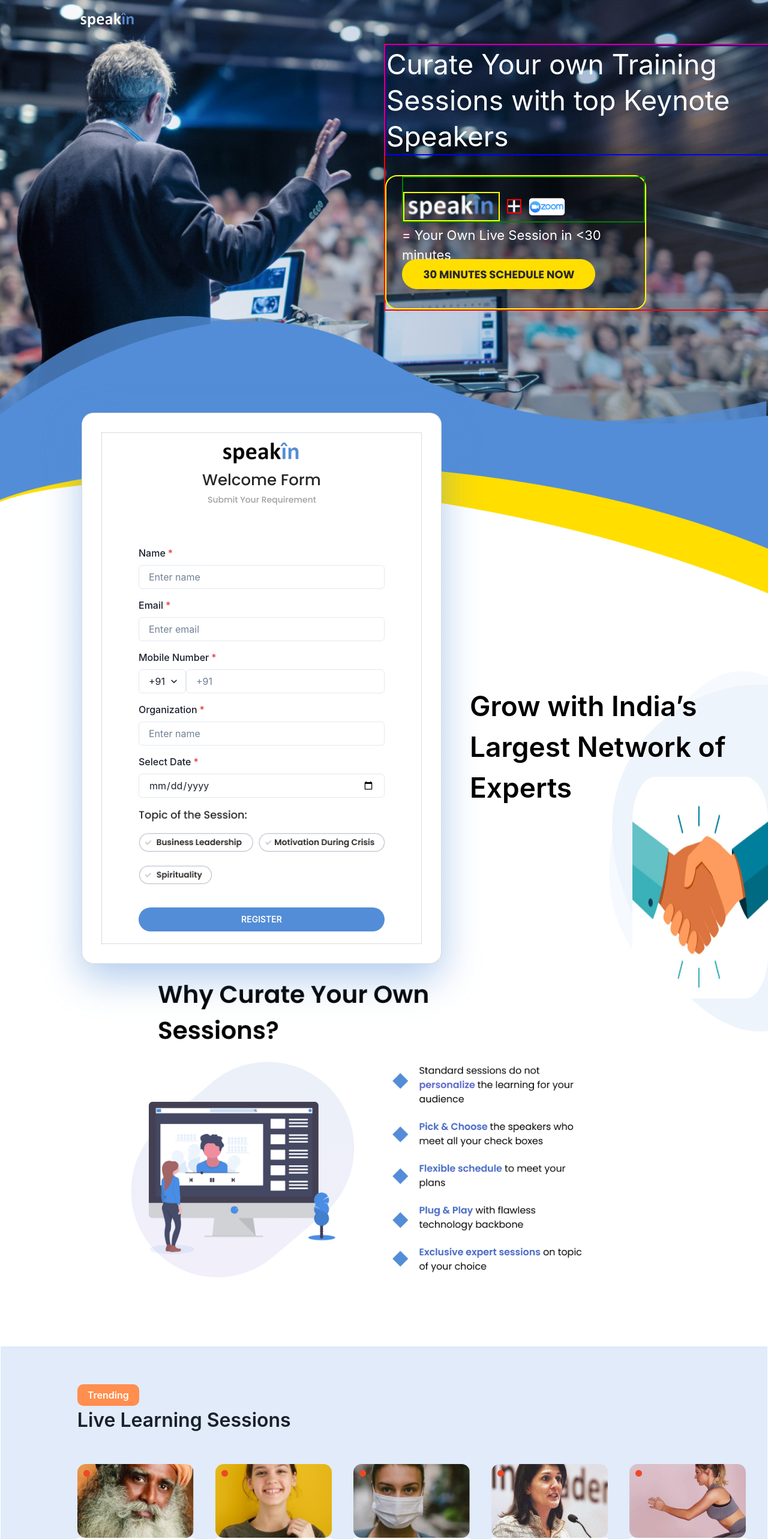
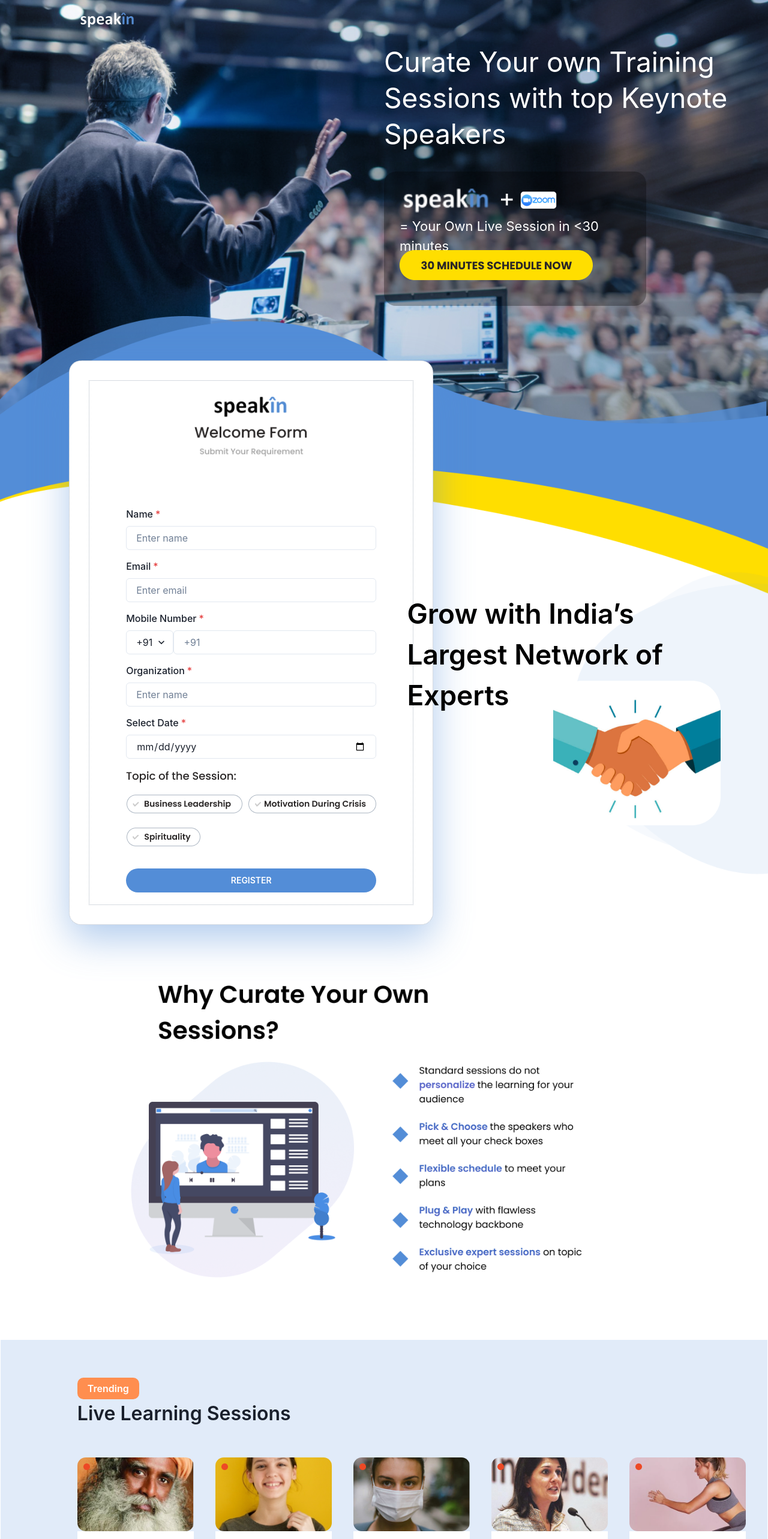
Before and after one commit to sharunnd/esmagico-assignment, a React (Create React App) app in the folder frontend/: page / in a window 1280 px wide. Shown: the top 2566 px of the page at 60% size. Built offline with nearby package versions, Linux system fonts and the light colour scheme.

Commit message:
image width adjusted

```diff
--- a/frontend/src/components/About.jsx
+++ b/frontend/src/components/About.jsx
@@ -9,12 +9,12 @@
   return (
     <>
       {!isSmallerThan458 ? (
-        <Box mt="66px" height="494px">
+        <Box mt="66px" height="494px" width="100%">
           <Box position={"relative"}>
-            <Box position="absolute" top={0}>
+            <Box position="absolute" top={0} width="100%">
               <Image src={aboutbg} width="100%" alt="img" />
             </Box>
-            <Box position="absolute" top="35px">
+            <Box position="absolute" top="35px" width="100%">
               <Image src={about} width="100%" alt="yellowbg" />
             </Box>
           </Box>
--- a/frontend/src/components/Clients.jsx
+++ b/frontend/src/components/Clients.jsx
@@ -4,8 +4,8 @@
 const Clients = () => {
 
   return (
-    <Box mt={{ base: "24px", sm: "30px", md: "85px", lg: "92px" }}>
-      <Box>
+    <Box mt={{ base: "24px", sm: "30px", md: "85px", lg: "92px" }} width="100%">
+      <Box width="100%">
         <Image src={clientsimg} width="100%" alt="miclientsddlesection" />
       </Box>
     </Box>
--- a/frontend/src/components/Footer.jsx
+++ b/frontend/src/components/Footer.jsx
@@ -19,6 +19,7 @@
         mt="130px"
         bg="rgba(0, 0, 0, 1)"
         color="rgba(255, 255, 255, 1)"
+
       >
         <Flex
           flexDirection={{ base: "column-reverse", lg: "row" }}
--- a/frontend/src/components/LiveLearningSessions.jsx
+++ b/frontend/src/components/LiveLearningSessions.jsx
@@ -12,7 +12,6 @@
 import rec from "../images/live-sessions/rec_img.png";
 
 const LiveLearningSessions = () => {
-
   const liveSessionImages = [
     [liveImg1, liveTxt1],
     [liveImg2, liveTxt2],
@@ -22,36 +21,68 @@
   ];
 
   return (
-    <Box height={{ base: "200px",sm:"200px", md: "450px", lg: "473px" }} mt={{ base: "40px",sm:"50px", md: "100px", lg: "114px" }} border={"1px solid white"} bgColor="#e1ebf9">
-      <Box ml="10%" textAlign={"left"} mt={{ base: "20px",sm:"20px", md: "50px", lg: "63px" }}>
+    <Box
+      height={{ base: "200px", sm: "200px", md: "450px", lg: "473px" }}
+      mt={{ base: "40px", sm: "50px", md: "8%", lg: "8%" }}
+      border={"1px solid white"}
+      bgColor="#e1ebf9"
+      width="100%"
+
+    >
+      <Box
+        ml="10%"
+        textAlign={"left"}
+        mt={{ base: "20px", sm: "20px", md: "50px", lg: "5%" }}
+
+      >
         <Box>
           <Button
             bgColor="rgba(255, 142, 79, 1)"
             color="white"
             rounded={10}
-            width={{ base: "80px",sm:"80px", md: "103px", lg: "103px" }}
-            height={{ base: "25px",sm:"25px", md: "30px", lg: "36px" }}
+            width={{ base: "80px", sm: "80px", md: "103px", lg: "103px" }}
+            height={{ base: "25px", sm: "25px", md: "30px", lg: "36px" }}
           >
             <Text>Trending</Text>
           </Button>
           <Box>
-            <Text fontWeight={600} fontSize={{ base: "16px",sm:"25px", md: "25px", lg: "32px" }}>
+            <Text
+              fontWeight={600}
+              fontSize={{ base: "16px", sm: "25px", md: "25px", lg: "32px" }}
+            >
               Live Learning Sessions
             </Text>
           </Box>
-          <Flex mt={{ base: "10px",sm:"10px", md: "40px", lg: "49px" }}>
+          <Flex mt={{ base: "10px", sm: "10px", md: "40px", lg: "49px" }}>
             {liveSessionImages &&
-              liveSessionImages.map((el,index) => (
-                <Box rounded="14px" mr={{ base: "5px",sm:"5px", md: "30px", lg: "36px" }} width="205px" height="130px" position={"relative"}>
-                    <Box position={"absolute"} top="10px" left="10px">
-                        <Image  src={rec} alt="rec"/>
-                    </Box>
-                  <Image key={index} src={el[0]} rounded="14px" width="100%" alt="img" />
+              liveSessionImages.map((el, index) => (
+                <Box
+                  rounded="14px"
+                  mr={{ base: "5px", sm: "5px", md: "30px", lg: "36px" }}
+                  width="205px"
+                  height="130px"
+                  position={"relative"}
+                >
+                  <Box position={"absolute"} top="10px" left="10px">
+                    <Image src={rec} alt="rec" />
+                  </Box>
+                  <Image
+                    key={index}
+                    src={el[0]}
+                    rounded="14px"
+                    width="100%"
+                    alt="img"
+                  />
                   <Box
-                    p={{ base: "5px",sm:"10px", md: "20px", lg: "20px" }}
+                    p={{ base: "5px", sm: "10px", md: "20px", lg: "20px" }}
                     bgColor={"white"}
                     borderBottomRadius="14px"
-                    height={{ base: "40px",sm:"50px", md: "70px", lg: "80px" }}
+                    height={{
+                      base: "40px",
+                      sm: "50px",
+                      md: "70px",
+                      lg: "80px",
+                    }}
                   >
                     <Image src={el[1]} />
                   </Box>
--- a/frontend/src/components/MiddleSection.jsx
+++ b/frontend/src/components/MiddleSection.jsx
@@ -7,7 +7,7 @@
   return (
     <>
       {!isSmallerThan458 ? (
-        <Box mt="70%">
+        <Box mt="70%" >
           <Box width="60%" height="40%" ml="17%">
             <Image src={middleSection} width="100%" alt="middlesection" />
           </Box>
--- a/frontend/src/components/RegistrationForm.jsx
+++ b/frontend/src/components/RegistrationForm.jsx
@@ -12,54 +12,75 @@
 import speakin_reg from "../images/speakin_register.png";
 import topic from "../images/image_above_reg_btn.png";
 
-
 const RegistrationForm = () => {
   return (
     <Box
       position="absolute"
-      top={{ base: "100px",sm:"100px", md: "688px", lg: "688px" }}
-      left={{ base: "5px",sm:"10px", md: "136px", lg: "136px" }}
+      top={{ base: "100px", sm: "100px", md: "80%", lg: "82%" }}
+      left={{ base: "5px", sm: "10px", md: "8%", lg: "9%" }}
       bg="rgba(255, 255, 255, 1)"
       borderRadius="20px"
       border="1px dotted rgba(174, 183, 195, 1)"
       boxShadow="0px 23px 64px 0px rgba(83, 141, 215, 0.46)"
     >
-        {/* Flex container with vertical alignment and dotted border */}
+      {/* Flex container with vertical alignment and dotted border */}
 
       <Flex
         flexDirection={"column"}
         alignItems={"center"}
         border="1px dotted rgba(174, 183, 195, 1)"
-        m={{ base: "5px",sm:"", md: "", lg: "32px" }}
-        height={{ base: "756px",sm:"", md: "", lg: "100%" }}
+        m={{ base: "5px", sm: "", md: "", lg: "32px" }}
+        height={{ base: "756px", sm: "", md: "", lg: "100%" }}
       >
-        <Box width={{ base: "200px",sm:"", md: "", lg: "198px" }} height={{ base: "50px",sm:"", md: "", lg: "112px" }} mt={{ base: "5px",sm:"5px", md: "10px", lg: "10px" }} mb={{ base: "55px",sm:"", md: "", lg: "5px" }}>
+        <Box
+          width={{ base: "200px", sm: "", md: "", lg: "35%" }}
+          height={{ base: "50px", sm: "", md: "", lg: "35%" }}
+          mt={{ base: "5px", sm: "5px", md: "4%", lg: "4%" }}
+          mb={{ base: "55px", sm: "", md: "", lg: "4%" }}
+
+        >
           <Image src={speakin_reg} width="100%" alt="spking_reg_img" />
         </Box>
 
-         {/* Form Inputs */}
+        {/* Form Inputs */}
 
-        <Box p={{ base: "5px",sm:"10px", md: "50px", lg: "61px" }} pb={{ base: "5px",sm:"", md: "", lg: "20px" }}>
-          <Box width={{ base: "100%",sm:"100%", lg: "410px" }}>
+        <Box
+          p={{ base: "5px", sm: "10px", md: "50px", lg: "61px" }}
+          pb={{ base: "5px", sm: "", md: "", lg: "20px" }}
+
+        >
+          <Box width={{ base: "100%", sm: "100%", lg: "100%" }} >
             <FormControl isRequired>
               <FormLabel>Name</FormLabel>
               <Input placeholder="Enter name" />
-              <FormLabel mt={{ base: "2px",sm:"", md: "", lg: "15px" }}>Email</FormLabel>
+              <FormLabel mt={{ base: "2px", sm: "", md: "", lg: "15px" }}>
+                Email
+              </FormLabel>
               <Input placeholder="Enter email" />
 
-              <FormLabel mt={{ base: "2px",sm:"", md: "", lg: "15px" }}>Mobile Number</FormLabel>
+              <FormLabel mt={{ base: "2px", sm: "", md: "", lg: "15px" }}>
+                Mobile Number
+              </FormLabel>
               <Flex>
                 <Select width="100px">
                   <option value="+91">+91</option>
                 </Select>
                 <Input type="tel" placeholder="+91" />
               </Flex>
-              <FormLabel mt={{ base: "2px",sm:"", md: "", lg: "15px" }}>Organization</FormLabel>
+              <FormLabel mt={{ base: "2px", sm: "", md: "", lg: "15px" }}>
+                Organization
+              </FormLabel>
               <Input placeholder="Enter name" />
-              <FormLabel mt={{ base: "2px",sm:"", md: "", lg: "15px" }}>Select Date</FormLabel>
+              <FormLabel mt={{ base: "2px", sm: "", md: "", lg: "15px" }}>
+                Select Date
+              </FormLabel>
               <Input type="date" placeContent={"dsd"} />
             </FormControl>
-            <Box width="" height={{ base: "50px",sm:"", md: "", lg: "131px" }} mt={{ base: "22px",sm:"", md: "", lg: "15px" }}>
+            <Box
+              width=""
+              height={{ base: "50px", sm: "", md: "", lg: "131px" }}
+              mt={{ base: "22px", sm: "", md: "", lg: "15px" }}
+            >
               <Image src={topic} width="100%" alt="spking_reg_img" />
             </Box>
 
--- a/frontend/src/components/ScheduleSection.jsx
+++ b/frontend/src/components/ScheduleSection.jsx
@@ -11,13 +11,13 @@
       top={{ base: "40px", sm: "7%", md: "8%", lg: "10%" }}
       left={{ base: "200px", sm: "200px", md: "50%", lg: "50%" }}
       width={{ base: "50%", sm: "177px", md: "", lg: "51%" }}
-      border="2px solid red"
+
     >
       <Box
         height={{ base: "69px", sm: "69px", md: "10%", lg: "12%" }}
         textAlign={"left"}
         lineHeight={{ base: "21px", sm: "25px", md: "40px", lg: "60px" }}
-        border="2px solid blue"
+
         width={{ base: "100%", lg: "100%" }}
       >
         <Text
@@ -47,10 +47,10 @@
         borderRadius={{ base: "6px", sm: "10px", md: "20px", lg: "20px" }}
         pl={{ base: "5px", sm: "10px", md: "20px", lg: "4%" }}
         zIndex={10}
-        border="2px solid yellow"
+
       >
-        <Flex alignItems={"center"} border="2px solid green">
-          <Box mt={{ base: "5px", sm: "10px", md: "30px", lg: "6%" }} border="2px solid yellow">
+        <Flex alignItems={"center"}>
+          <Box mt={{ base: "5px", sm: "10px", md: "30px", lg: "6%" }} >
             <Image
               src={speakin_img}
               alt="speakin"
@@ -58,7 +58,7 @@
               height={{ base: "14px", sm: "", md: "", lg: "45px" }}
             />
           </Box>
-          <Box mt={{ base: "5px", sm: "10px", md: "20px", lg: "6%" }} ml={3} border="2px solid red">
+          <Box mt={{ base: "5px", sm: "10px", md: "20px", lg: "6%" }} ml={3} >
             <Image
               src={union}
               alt="union"
--- a/frontend/src/components/TopSection.jsx
+++ b/frontend/src/components/TopSection.jsx
@@ -1,4 +1,14 @@
-import { Box, Button, Image, Modal, ModalBody, ModalContent, ModalOverlay, Text, useMediaQuery } from "@chakra-ui/react";
+import {
+  Box,
+  Button,
+  Image,
+  Modal,
+  ModalBody,
+  ModalContent,
+  ModalOverlay,
+  Text,
+  useMediaQuery,
+} from "@chakra-ui/react";
 import wallpaper from "../images/Wallpaper.jpg";
 import ScheduleSection from "./ScheduleSection";
 import rect1 from "../images/Rectangle_11.png";
@@ -25,7 +35,7 @@
       <ScheduleSection />
       <Box
         position="absolute"
-        top={{ base: "190px", sm: "300px",md: "66%", lg: "72%" }}
+        top={{ base: "190px", sm: "300px", md: "66%", lg: "72%" }}
         width="100%"
       >
         <Box width="100%">
@@ -34,7 +44,7 @@
       </Box>
       <Box
         position="absolute"
-        top={{ base: "190px", sm: "280px",md: "70%",  lg: "76%" }}
+        top={{ base: "190px", sm: "280px", md: "70%", lg: "76%" }}
         width="100%"
       >
         <Box width="100%">
@@ -53,32 +63,34 @@
       {!isSmallerThan768 && <RegistrationForm />}
       <Box
         position="absolute"
-        top={{ base: "355px", sm: "450px", md: "900px", lg: "1029px" }}
-        left={{ base: "201px", sm: "300px", md: "700px", lg: "950px" }}
+        top={{ base: "355px", sm: "450px", md: "900px", lg: "120%" }}
+        left={{ base: "201px", sm: "300px", md: "700px", lg: "68%" }}
       >
         <Image
           src={shakehand_bg}
-          width={{ base: "106px", sm: "200px", md: "600px", lg: "814px" }}
-          height={{ base: "101px", sm: "150px", md: "600px", lg: "804px" }}
+          width={{ base: "106px", sm: "200px", md: "600px", lg: "120%" }}
+          height={{ base: "101px", sm: "150px", md: "600px", lg: "68%" }}
         />
       </Box>
       <Box
         position="absolute"
-        top={{ base: "355px", sm: "450px", md: "100px", lg: "1295px" }}
-        left={{ base: "201px", sm: "250px", md: "900px", lg: "1054px" }}
+        top={{ base: "355px", sm: "450px", md: "100px", lg: "155%" }}
+        left={{ base: "201px", sm: "250px", md: "900px", lg: "72%" }}
       >
         <Image
           src={shakehand}
-          width={{ base: "106px", sm: "150px", md: "250px", lg: "319px" }}
-          height={{ base: "101px", sm: "200px", md: "300px", lg: "370px" }}
+          width={{ base: "106px", sm: "150px", md: "250px", lg: "78%" }}
+          height={{ base: "101px", sm: "200px", md: "300px", lg: "100%" }}
+
         />
       </Box>
       <Box
         position={"absolute"}
-        top={{ base: "355px", sm: "450px", md: "900px", lg: "1143px" }}
-        left={{ base: "45px", sm: "150px", md: "400px", lg: "783px" }}
+        top={{ base: "355px", sm: "450px", md: "900px", lg: "135%" }}
+        left={{ base: "45px", sm: "150px", md: "400px", lg: "53%" }}
         textAlign={"left"}
         lineHeight={{ base: "23px", sm: "40px", md: "60px", lg: "68px" }}
+
       >
         <Text
           fontSize={{ base: "16px", sm: "20px", md: "30px", lg: "46px" }}
@@ -114,7 +126,6 @@
           >
             <Text fontWeight={700}>REGISTER</Text>
           </Button>
-
         )}
         {isModalOpen && (
           <Modal isOpen={isModalOpen} onClose={closeModal}>
@@ -127,7 +138,6 @@
           </Modal>
         )}
       </Box>
-
     </Box>
   );
 };
--- a/frontend/src/components/TrendingSpeakers.jsx
+++ b/frontend/src/components/TrendingSpeakers.jsx
@@ -21,7 +21,7 @@
   const isSmallScreen = window.innerWidth < 768;
 
   return (
-    <Box mt={{ base: "10px", sm: "20px", md: "25px", lg: "29px" }} textAlign="center">
+    <Box mt={{ base: "10px", sm: "20px", md: "25px", lg: "29px" }} textAlign="center" >
       <Text fontWeight={600} fontSize={{ base: "16px", sm: "20px", md: "32px", lg: "32px" }} mb="4">
         Trending Speakers
       </Text>
--- a/frontend/src/components/VideoCarousel.jsx
+++ b/frontend/src/components/VideoCarousel.jsx
@@ -1,44 +1,55 @@
 import { Box, Flex, Image, Text } from "@chakra-ui/react";
 import carousel1 from "../images/carousel/videocarousel1.png";
 import carousel2 from "../images/carousel/videocarousel2.png";
-import vector from "../images/carousel/Vector.png"
-import dots from "../images/carousel/dots.png"
+import vector from "../images/carousel/Vector.png";
+import dots from "../images/carousel/dots.png";
 const VideoCarousel = () => {
   return (
     <Box
-      mt={{ base: "40px", sm: "40px", md: "60px", lg: "85px" }}
+      mt={{ base: "40px", sm: "40px", md: "60px", lg: "8%" }}
       height="429px"
-
       bg="linear-gradient(180deg, #6CA4EB 0%, #5E97E1 46.35%, #4D89D6 100%);
     "
+
     >
       <Flex position="relative">
-        <Box ml={{ base: "50px", sm: "50px", md: "250px", lg: "272px" }} mt="129px" color="rgba(255, 255, 255, 1)">
+        <Box
+          ml={{ base: "50px", sm: "50px", md: "250px", lg: "17%" }}
+          mt="10%"
+          color="rgba(255, 255, 255, 1)"
+
+        >
           <Box
             width={{ base: "190px", sm: "200px", md: "300px", lg: "318px" }}
             height={{ base: "60px", sm: "60px", md: "80px", lg: "93px" }}
             textAlign={"left"}
             lineHeight={{ base: "24px", sm: "30px", md: "35px", lg: "40px" }}
+
           >
-            <Text fontWeight={600} fontSize={{ base: "24px", sm: "30px", md: "35px", lg: "42px" }}>
+            <Text
+              fontWeight={600}
+              fontSize={{ base: "24px", sm: "30px", md: "35px", lg: "42px" }}
+            >
               Real People Real Learnning
             </Text>
           </Box>
           <Box
             width={{ base: "236px", sm: "250px", md: "335px", lg: "442px" }}
             height="56px"
-
             textAlign={"left"}
             lineHeight={{ base: "20px", sm: "20px", md: "25px", lg: "28px" }}
           >
-            <Text fontWeight={400} fontSize={{ base: "12px", sm: "12px", md: "18px", lg: "18px" }}>
+            <Text
+              fontWeight={400}
+              fontSize={{ base: "12px", sm: "12px", md: "18px", lg: "18px" }}
+            >
               SpeakIn is Asia's largest on-demand network providing access to
               top regional speakers.
             </Text>
           </Box>
         </Box>
-        <Box >
-          <Box position="absolute" top="55px" left="798px">
+        <Box>
+          <Box position="absolute" top="55px" left="798px" >
             <Box>
               <Image src={carousel1} alt="carousel1" />
             </Box>
```
Lines whose indentation alone changed are shown as unchanged.
